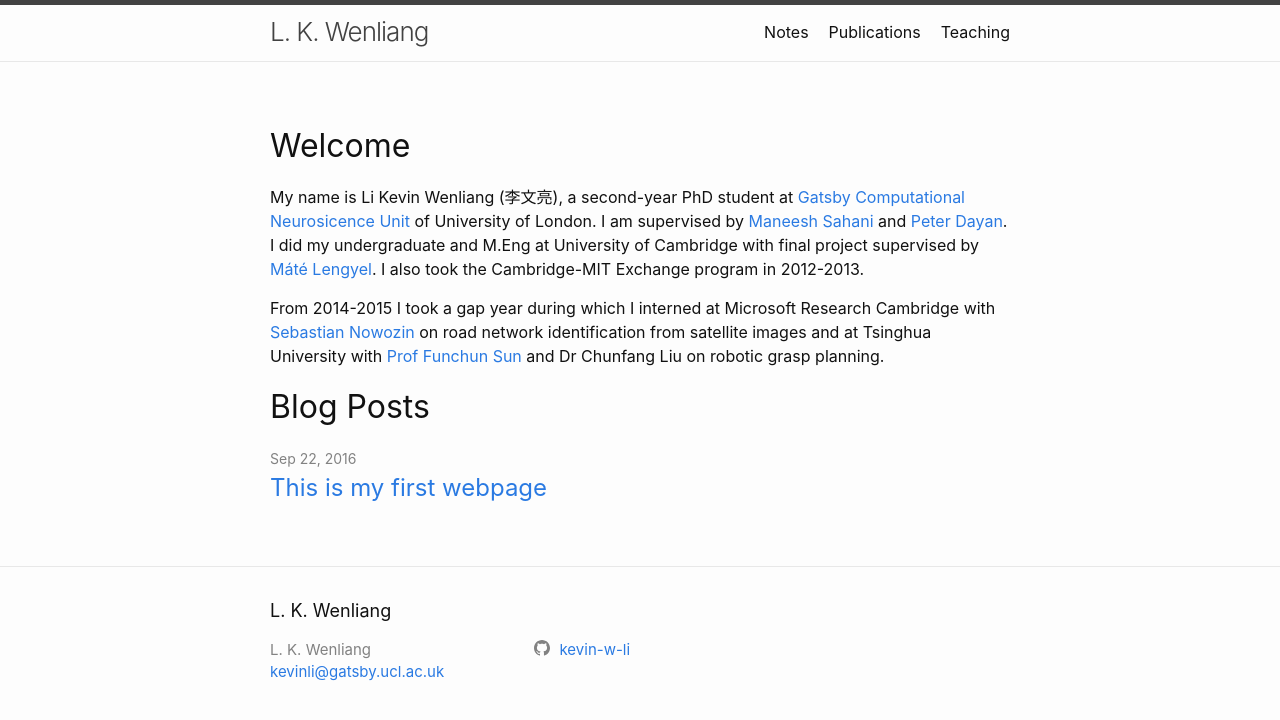
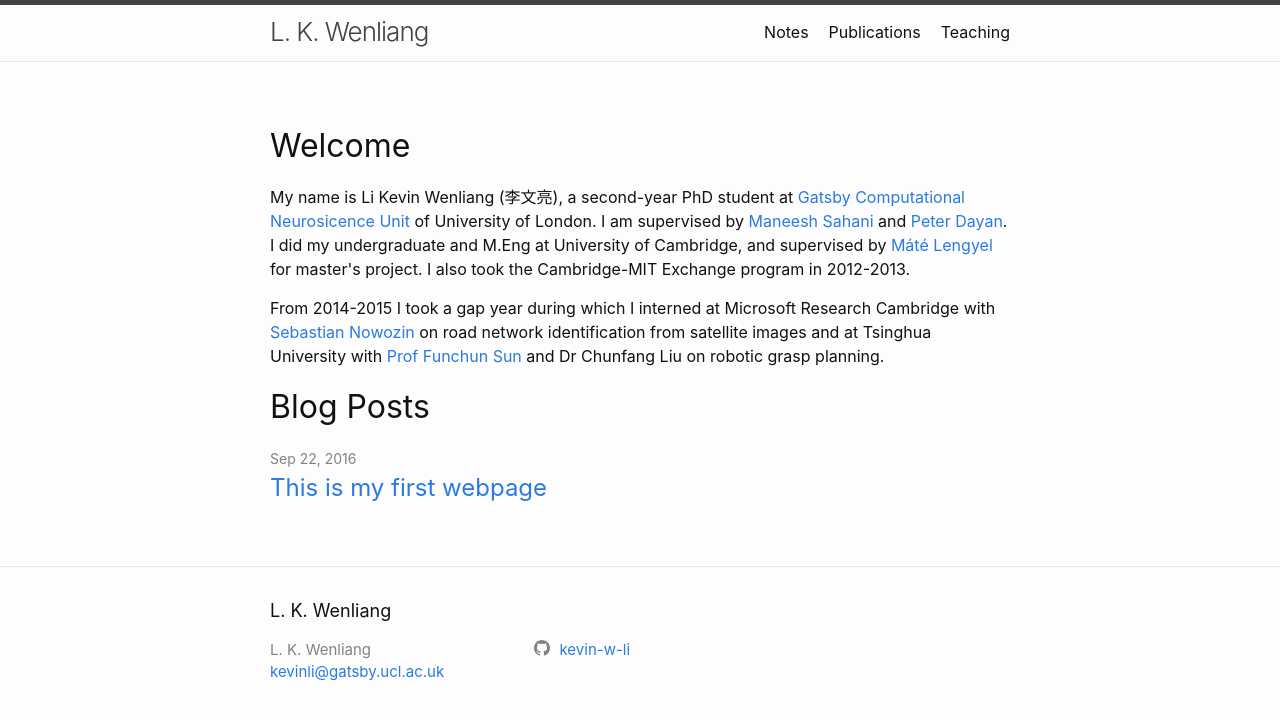
Before and after one commit to kevin-w-li/kevin-w-li.github.io, a Jekyll site: the page built from index.html, in a window 1280 px wide. Shown: the top 720 px of the page. Built offline with Jekyll 4.4.1, drawn with Linux system fonts in a browser that asks for light colours.

Commit message:
rename papers

```diff
--- a/index.html
+++ b/index.html
@@ -4,7 +4,7 @@
 
 <div class="home">
   <h1 class="page-heading"> Welcome</h1>
-  <p>My name is Li Kevin Wenliang (李文亮), a second-year PhD student at <a href = http://www.gatsby.ucl.ac.uk/>Gatsby Computational Neurosicence Unit </a>of University of London. I am supervised by <a href = http://www.gatsby.ucl.ac.uk/~maneesh/>Maneesh Sahani </a> and <a href =http://www.gatsby.ucl.ac.uk/~dayan/>Peter Dayan</a>. I did my undergraduate and M.Eng at University of Cambridge with final project supervised by <a href = http://www3.eng.cam.ac.uk/~ml468/>Máté Lengyel</a>. I also took the Cambridge-MIT Exchange program in 2012-2013.</p>
+  <p>My name is Li Kevin Wenliang (李文亮), a second-year PhD student at <a href = http://www.gatsby.ucl.ac.uk/>Gatsby Computational Neurosicence Unit </a>of University of London. I am supervised by <a href = http://www.gatsby.ucl.ac.uk/~maneesh/>Maneesh Sahani </a> and <a href =http://www.gatsby.ucl.ac.uk/~dayan/>Peter Dayan</a>. I did my undergraduate and M.Eng at University of Cambridge, and supervised by <a href = http://www3.eng.cam.ac.uk/~ml468/>Máté Lengyel</a> for master's project. I also took the Cambridge-MIT Exchange program in 2012-2013.</p>
   <p>From 2014-2015 I took a gap year during which I interned at Microsoft Research Cambridge with <a href = http://www.nowozin.net/sebastian/>Sebastian Nowozin</a> on road network identification from satellite images and at Tsinghua University with <a href=http://www.tsinghua.edu.cn/publish/csen/4623/2010/20101224193039440369874/20101224193039440369874_.html>Prof Funchun Sun</a> and Dr Chunfang Liu on robotic grasp planning.  </p>
 </div>
 <div class="home">
```
Also changed, not shown: _pages/publication.md (+1 -1 lines), LICENSE.txt (deleted), README.md (deleted), 2 other files.
